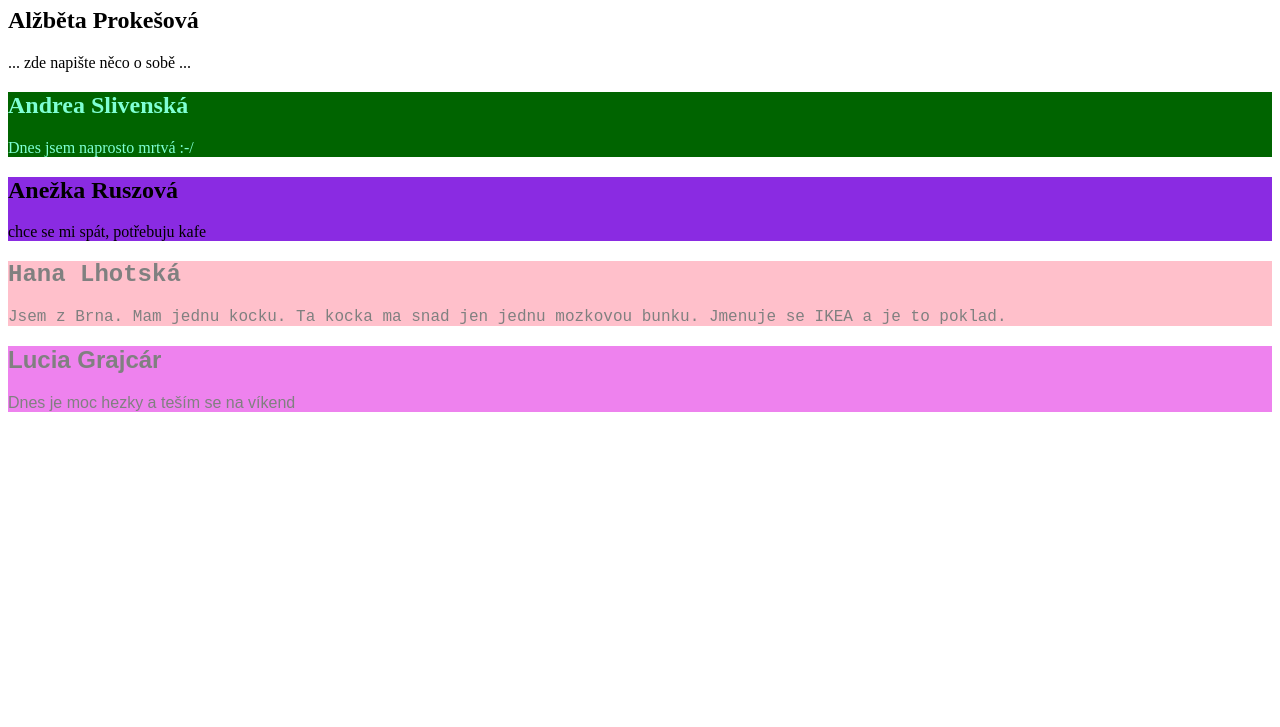
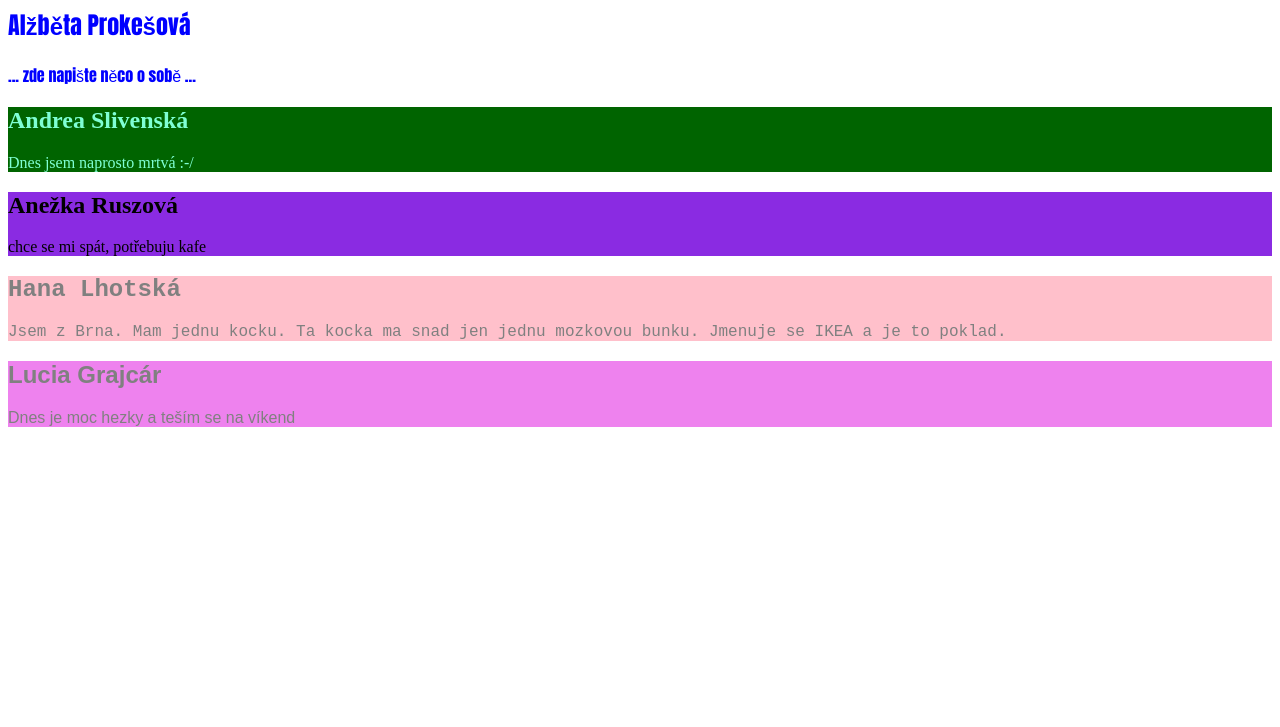
Before and after one commit to MFarka7/Mac-Cheese, a plain HTML site: page index.html in a window 1280 px wide. Shown: the part 73-800 px from the top of the page. Drawn offline with Linux system fonts and the light colour scheme.

Commit message:
zmena farby

```diff
--- a/mycss.css
+++ b/mycss.css
@@ -4,8 +4,8 @@ body{
 
 #AlzbetaP{
    background-color: initial;
-   font-family:initial;
-   color:initial;
+   font-family:Impact, Haettenschweiler, 'Arial Narrow Bold', sans-serif;
+   color:blue;
 
 }
 
```
